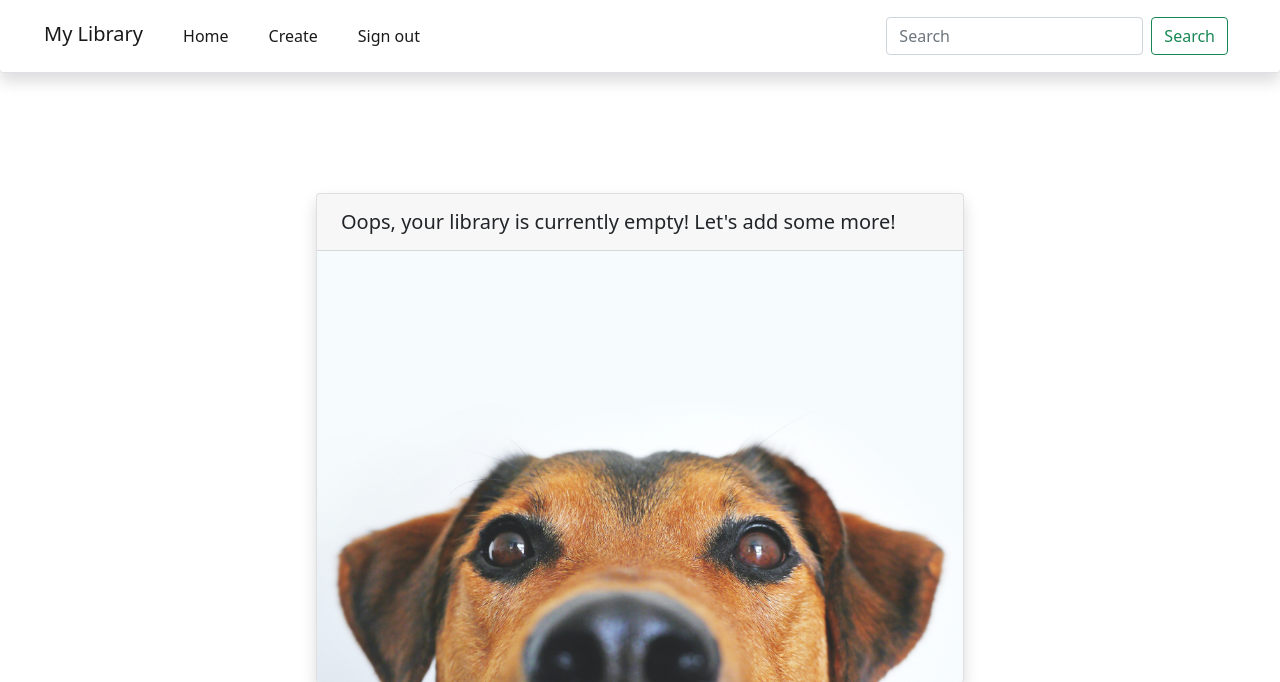
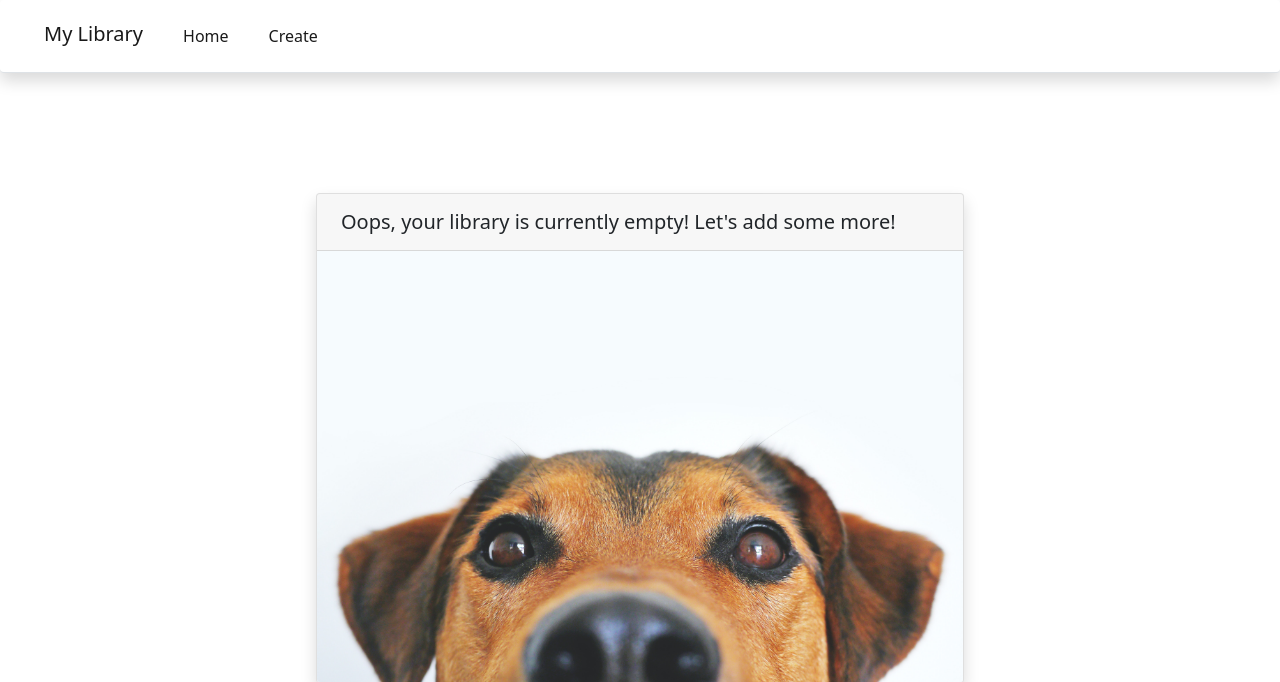
Before and after one commit to tuhoang1412/Virtual-Bookshelf, a Flask app: page / in a window 1280 px wide. Shown: the top 682 px of the page. Run offline with Flask 2, Linux system fonts and the light colour scheme; data that the repository does not hold is empty.

Commit message:
adjust minor issues

```diff
--- a/app.py
+++ b/app.py
@@ -2,6 +2,7 @@ from flask import Flask, render_template, flash, redirect, request, url_for
 from flask_sqlalchemy import SQLAlchemy
 
 app = Flask(__name__)
+
 app.config["SECRET_KEY"] = "you_will_never_guess_this"
 app.config["SQLALCHEMY_DATABASE_URI"] = "sqlite:///books.db"
 app.config["SQLALCHEMY_TRACK_MODIFICATIONS"] = False
@@ -10,7 +11,7 @@ db = SQLAlchemy(app)
 
 
 class Book(db.Model):
-    # __tablename__ = "BOOKS"
+    # __tablename__ = "Book"
     id = db.Column(db.Integer, primary_key=True)
     title = db.Column(db.String(250), unique=True, nullable=False)
     author = db.Column(db.String(250), nullable=False)
@@ -66,13 +67,19 @@ def delete():
 @app.route("/edit", methods=["GET", "POST"])
 def edit():
     if request.method == "POST":
-        # UPDATE RECORD
+        # UPDATE RECORD BY ID
         book_id = request.args.get("b_id")
         book_to_update = Book.query.get(book_id)
         new_rating = request.form["rating"]
+        new_title = request.form["title"]
+        new_url = request.form["url"]
+        new_author = request.form["author"]
         try:
             float(new_rating)
             book_to_update.rating = new_rating
+            book_to_update.author = new_author
+            book_to_update.url = new_url
+            book_to_update.title = new_title
             db.session.commit()
             return redirect(url_for("index"))
         except ValueError:
--- a/templates/base.html
+++ b/templates/base.html
@@ -52,11 +52,8 @@
                 >Create</a
               >
             </li>
-            <li class="nav-item">
-              <a class="nav-link active" href="#">Sign out</a>
-            </li>
           </ul>
-          <form class="d-flex pe-4">
+          <!-- <form class="d-flex pe-4">
             <input
               class="form-control me-2"
               type="search"
@@ -66,7 +63,7 @@
             <button class="btn btn-outline-success" type="submit">
               Search
             </button>
-          </form>
+          </form> -->
         </div>
       </div>
     </nav>
--- a/templates/index.html
+++ b/templates/index.html
@@ -19,7 +19,7 @@
     <div class="card-footer">
         <ul class="nav nav-pills card-header-pills ps-4 py-1 d-grid gap-4 d-md-flex">
           <li>
-            <a class="btn btn-primary" href="https://amazon.com/" role="button">Go to Url</a>
+            <a class="btn btn-primary" href="{{book['url']}}" role="button">Go to Url</a>
           </li>
           <li>
               <a class="btn btn-secondary" href="{{url_for('edit', b_id=book['id'])}}" role="button">Edit</a>
```
